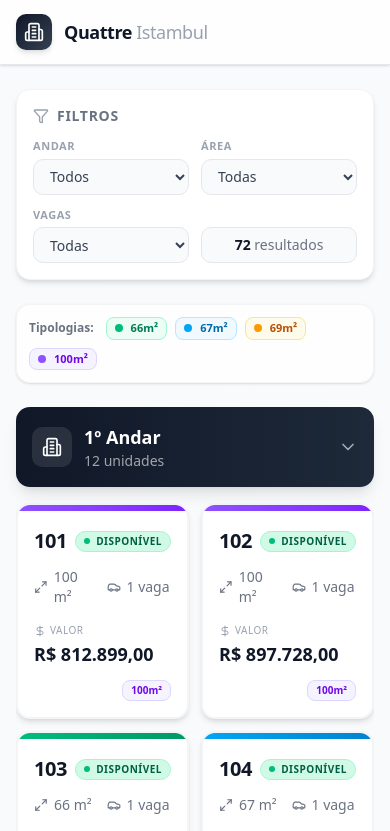
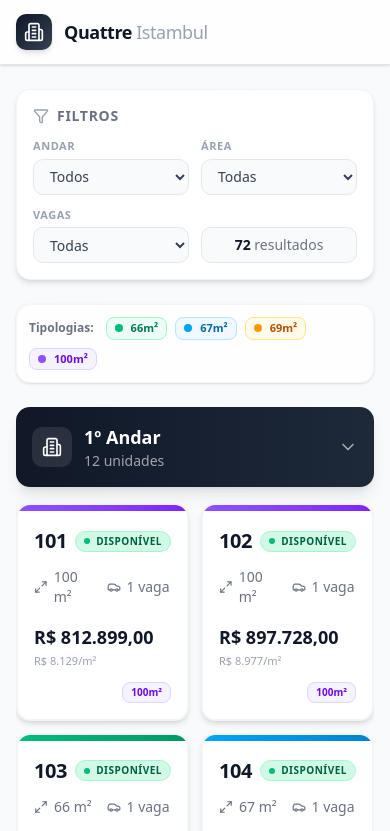
Before and after one commit to felipesantiago-coder/fluxo-quadra, a Next.js app: page / in a window 390 px wide. Shown: the top 831 px of the page. Built offline with nearby package versions, Linux system fonts and the light colour scheme.

Commit message:
6253dc72-37e8-4b51-ad07-2979a3f4ca7a

```diff
--- a/src/components/sales-dashboard.tsx
+++ b/src/components/sales-dashboard.tsx
@@ -1,9 +1,9 @@
 "use client";
 
-import React, { useState, useCallback, useMemo } from "react";
+import React, { useState, useCallback, useMemo, useRef } from "react";
 import { motion, AnimatePresence } from "framer-motion";
-import { units, floors, areaTypes, type Unit } from "@/lib/units-data";
-import { Building2, Car, Maximize2, DollarSign, ChevronUp, Filter, Layers } from "lucide-react";
+import { units, floors, areaTypes, formatCurrency, type Unit } from "@/lib/units-data";
+import { Building2, Car, Maximize2, DollarSign, ChevronUp, Filter, Layers, X } from "lucide-react";
 import { Button } from "@/components/ui/button";
 import { Badge } from "@/components/ui/badge";
 
@@ -46,15 +46,13 @@
   consultar: { label: "Consultar", color: "bg-gray-100 text-gray-600 border-gray-200", dotColor: "bg-gray-400" },
 };
 
-// ─── Unit Card Component ───
+// ─── Unit Card (compact grid card) ───
 function UnitCard({
   unit,
-  isSelected,
   onSelect,
   isBackground,
 }: {
   unit: Unit;
-  isSelected: boolean;
   onSelect: (unit: Unit) => void;
   isBackground: boolean;
 }) {
@@ -66,30 +64,25 @@
       layout
       initial={{ opacity: 0, y: 20 }}
       animate={{
-        opacity: isBackground ? 0.3 : 1,
+        opacity: isBackground ? 0.25 : 1,
         y: 0,
-        scale: isSelected ? 1.08 : 1,
-        zIndex: isSelected ? 50 : 1,
       }}
       exit={{ opacity: 0, y: -20 }}
       transition={{
         layout: { type: "spring", stiffness: 300, damping: 30 },
         opacity: { duration: 0.3 },
-        scale: { type: "spring", stiffness: 400, damping: 25 },
       }}
-      whileHover={!isBackground ? { y: -6, scale: 1.02 } : {}}
+      whileHover={!isBackground ? { y: -6, scale: 1.03 } : {}}
       onClick={() => onSelect(unit)}
       className={`
         relative cursor-pointer rounded-xl border-2 overflow-hidden
-        bg-white transition-all duration-300 ease-out
-        ${isSelected
-          ? `shadow-2xl border-transparent ring-2 ring-offset-2 ring-offset-slate-100 ${colors.accent}/60`
-          : "shadow-md hover:shadow-xl border-gray-100"
-        }
-        ${isBackground ? "pointer-events-none grayscale-[30%]" : ""}
+        bg-white shadow-md hover:shadow-xl
+        transition-all duration-300 ease-out
+        border-gray-100
+        ${isBackground ? "pointer-events-none" : ""}
       `}
       style={{
-        filter: isBackground ? "blur(1px)" : "none",
+        filter: isBackground ? "blur(2px)" : "none",
       }}
     >
       {/* Top colored bar */}
@@ -98,16 +91,9 @@
       <div className="p-4 space-y-3">
         {/* Header: Unit number + Status */}
         <div className="flex items-center justify-between">
-          <div className="flex items-center gap-2">
-            {isSelected && (
-              <div className={`w-8 h-8 rounded-lg bg-gradient-to-br ${colors.gradient} flex items-center justify-center text-white font-bold text-sm shadow-md`}>
-                {unit.unidade}
-              </div>
-            )}
-            <span className={`${isSelected ? "text-xl" : "text-xl"} font-bold tracking-tight text-gray-900`}>
-              {isSelected ? `Unidade ${unit.unidade}` : unit.unidade}
-            </span>
-          </div>
+          <span className="text-xl font-bold tracking-tight text-gray-900">
+            {unit.unidade}
+          </span>
           <span
             className={`inline-flex items-center gap-1.5 text-[10px] font-semibold uppercase tracking-wider px-2 py-0.5 rounded-full border ${status.color}`}
           >
@@ -128,50 +114,16 @@
           </div>
         </div>
 
-        {/* Expanded details when selected */}
-        <AnimatePresence>
-          {isSelected && (
-            <motion.div
-              initial={{ opacity: 0, height: 0 }}
-              animate={{ opacity: 1, height: "auto" }}
-              exit={{ opacity: 0, height: 0 }}
-              transition={{ duration: 0.25 }}
-              className="overflow-hidden"
-            >
-              <div className="grid grid-cols-3 gap-2 pt-2 border-t border-gray-100">
-                <div className="text-center">
-                  <Layers className="w-4 h-4 mx-auto mb-1 text-gray-400" />
-                  <p className="text-sm font-bold text-gray-900">{unit.andar}º</p>
-                  <p className="text-[9px] text-gray-400 font-medium">Andar</p>
-                </div>
-                {unit.valorVenda && (
-                  <div className="text-center">
-                    <DollarSign className="w-4 h-4 mx-auto mb-1 text-gray-400" />
-                    <p className="text-[11px] font-bold text-gray-900">
-                      R$ {(unit.valorVenda / unit.area).toLocaleString("pt-BR", { minimumFractionDigits: 0, maximumFractionDigits: 0 })}
-                    </p>
-                    <p className="text-[9px] text-gray-400 font-medium">por m²</p>
-                  </div>
-                )}
-                <div className="text-center">
-                  <Maximize2 className="w-4 h-4 mx-auto mb-1 text-gray-400" />
-                  <p className="text-sm font-bold text-gray-900">{unit.area}</p>
-                  <p className="text-[9px] text-gray-400 font-medium">m² total</p>
-                </div>
-              </div>
-            </motion.div>
-          )}
-        </AnimatePresence>
-
         {/* Price */}
         <div className="pt-1">
-          <div className="flex items-center gap-1 text-gray-400 mb-0.5">
-            <DollarSign className="w-3 h-3" />
-            <span className="text-[10px] font-medium uppercase tracking-wider">Valor</span>
-          </div>
           <p className={`text-lg font-bold ${unit.valorVenda ? "text-gray-900" : "text-gray-400 italic"}`}>
             {unit.valorFormatado}
           </p>
+          {unit.valorVenda && (
+            <p className="text-[11px] text-gray-400 mt-0.5">
+              R$ {(unit.valorVenda / unit.area).toLocaleString("pt-BR", { minimumFractionDigits: 0, maximumFractionDigits: 0 })}/m²
+            </p>
+          )}
         </div>
 
         {/* Area type badge */}
@@ -181,6 +133,125 @@
           </Badge>
         </div>
       </div>
+    </motion.div>
+  );
+}
+
+// ─── Expanded Centered Card ───
+function ExpandedCard({ unit, onClose }: { unit: Unit; onClose: () => void }) {
+  const colors = typeColors[unit.tipoArea];
+  const status = statusLabels[unit.status];
+
+  return (
+    <motion.div
+      initial={{ opacity: 0 }}
+      animate={{ opacity: 1 }}
+      exit={{ opacity: 0 }}
+      transition={{ duration: 0.2 }}
+      className="fixed inset-0 z-[100] flex items-center justify-center p-4 sm:p-8"
+      onClick={onClose}
+    >
+      {/* Backdrop */}
+      <motion.div
+        initial={{ opacity: 0 }}
+        animate={{ opacity: 1 }}
+        exit={{ opacity: 0 }}
+        transition={{ duration: 0.25 }}
+        className="absolute inset-0 bg-black/50 backdrop-blur-md"
+      />
+
+      {/* Card */}
+      <motion.div
+        initial={{ opacity: 0, scale: 0.85, y: 40 }}
+        animate={{ opacity: 1, scale: 1, y: 0 }}
+        exit={{ opacity: 0, scale: 0.85, y: 40 }}
+        transition={{ type: "spring", stiffness: 350, damping: 30 }}
+        onClick={(e) => e.stopPropagation()}
+        className="relative z-10 w-full max-w-md bg-white rounded-2xl shadow-2xl overflow-hidden"
+      >
+        {/* Top gradient bar */}
+        <div className={`h-2 bg-gradient-to-r ${colors.gradient}`} />
+
+        <div className="p-6 sm:p-8 space-y-6">
+          {/* Close button */}
+          <button
+            onClick={onClose}
+            className="absolute top-4 right-4 w-8 h-8 flex items-center justify-center rounded-full bg-gray-100 hover:bg-gray-200 transition-colors z-20"
+          >
+            <X className="w-4 h-4 text-gray-500" />
+          </button>
+
+          {/* Header */}
+          <div className="flex items-center gap-4">
+            <div className={`w-16 h-16 rounded-2xl bg-gradient-to-br ${colors.gradient} flex items-center justify-center text-white font-bold text-2xl shadow-lg flex-shrink-0`}>
+              {unit.unidade}
+            </div>
+            <div className="min-w-0">
+              <h2 className="text-2xl font-bold text-gray-900 tracking-tight">
+                Unidade {unit.unidade}
+              </h2>
+              <p className="text-sm text-gray-500 mt-0.5">
+                {unit.andar}º Andar — Quattre Istambul
+              </p>
+            </div>
+          </div>
+
+          {/* Status badge */}
+          <span
+            className={`inline-flex items-center gap-1.5 text-xs font-semibold uppercase tracking-wider px-3 py-1 rounded-full border ${status.color}`}
+          >
+            <span className={`w-2 h-2 rounded-full ${status.dotColor}`} />
+            {status.label}
+          </span>
+
+          {/* Stats grid */}
+          <div className="grid grid-cols-3 gap-3">
+            <div className="text-center p-4 rounded-xl bg-gray-50 border border-gray-100">
+              <Maximize2 className="w-5 h-5 mx-auto mb-2 text-gray-400" />
+              <p className="text-xl font-bold text-gray-900">{unit.areaStr}</p>
+              <p className="text-[11px] text-gray-400 font-medium mt-1">Área Privativa</p>
+            </div>
+            <div className="text-center p-4 rounded-xl bg-gray-50 border border-gray-100">
+              <Car className="w-5 h-5 mx-auto mb-2 text-gray-400" />
+              <p className="text-xl font-bold text-gray-900">{unit.vagas}</p>
+              <p className="text-[11px] text-gray-400 font-medium mt-1">Vaga{unit.vagas > 1 ? "s" : ""}</p>
+            </div>
+            <div className="text-center p-4 rounded-xl bg-gray-50 border border-gray-100">
+              <Layers className="w-5 h-5 mx-auto mb-2 text-gray-400" />
+              <p className="text-xl font-bold text-gray-900">{unit.andar}º</p>
+              <p className="text-[11px] text-gray-400 font-medium mt-1">Andar</p>
+            </div>
+          </div>
+
+          {/* Price */}
+          <div className="space-y-3">
+            <div className="flex items-center gap-2">
+              <DollarSign className="w-5 h-5 text-gray-400" />
+              <span className="text-sm font-semibold text-gray-400 uppercase tracking-wider">Valor de Venda</span>
+            </div>
+            {unit.valorVenda ? (
+              <div className="space-y-2">
+                <p className="text-3xl font-bold text-gray-900">
+                  {formatCurrency(unit.valorVenda)}
+                </p>
+                <div className="flex items-center gap-2">
+                  <Badge variant="outline" className="text-xs border-gray-200">
+                    R$ {(unit.valorVenda / unit.area).toLocaleString("pt-BR", { minimumFractionDigits: 0, maximumFractionDigits: 0 })}/m²
+                  </Badge>
+                  <Badge variant="outline" className={`text-xs border ${colors.border} ${colors.text}`}>
+                    {unit.tipoArea}
+                  </Badge>
+                </div>
+              </div>
+            ) : (
+              <div className="p-4 rounded-xl bg-gray-50 border border-gray-200">
+                <p className="text-lg font-semibold text-gray-400">Consulte o valor</p>
+                <p className="text-sm text-gray-400 mt-1">Entre em contato para saber o valor desta unidade</p>
+              </div>
+            )}
+          </div>
+        </div>
+      </motion.div>
     </motion.div>
   );
 }
@@ -252,7 +323,6 @@
                 <UnitCard
                   key={unit.unidade}
                   unit={unit}
-                  isSelected={selectedUnit?.unidade === unit.unidade}
                   onSelect={onSelectUnit}
                   isBackground={selectedUnit !== null && selectedUnit?.unidade !== unit.unidade}
                 />
@@ -302,12 +372,12 @@
   }, [filteredUnits]);
 
   const handleSelectUnit = useCallback((unit: Unit) => {
-    if (selectedUnit?.unidade === unit.unidade) {
-      setSelectedUnit(null);
-    } else {
-      setSelectedUnit(unit);
-    }
-  }, [selectedUnit]);
+    setSelectedUnit(unit);
+  }, []);
+
+  const handleCloseExpanded = useCallback(() => {
+    setSelectedUnit(null);
+  }, []);
 
   const toggleFloor = useCallback((floor: number) => {
     setCollapsedFloors((prev) => {
@@ -460,6 +530,13 @@
           </div>
         </div>
       </footer>
+
+      {/* Expanded centered card overlay */}
+      <AnimatePresence>
+        {selectedUnit && (
+          <ExpandedCard unit={selectedUnit} onClose={handleCloseExpanded} />
+        )}
+      </AnimatePresence>
     </div>
   );
 }
```
